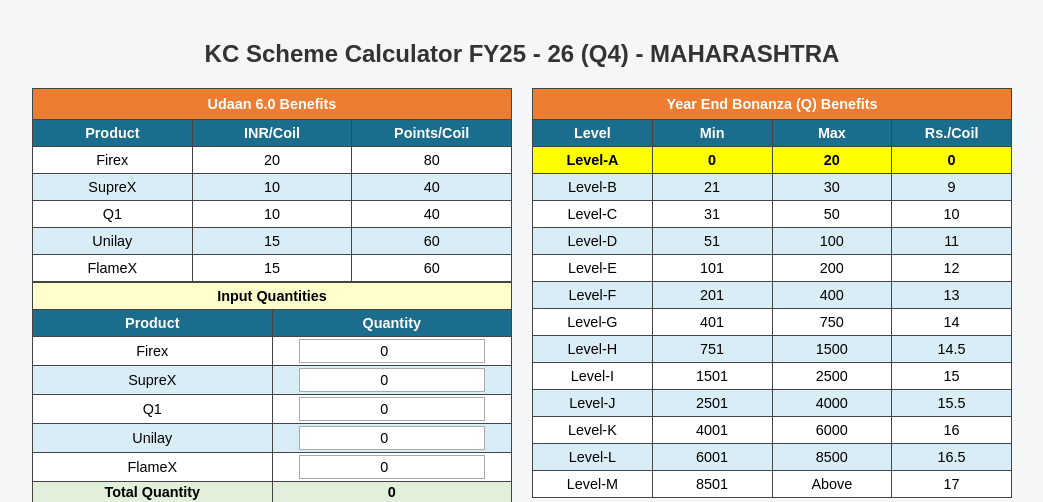
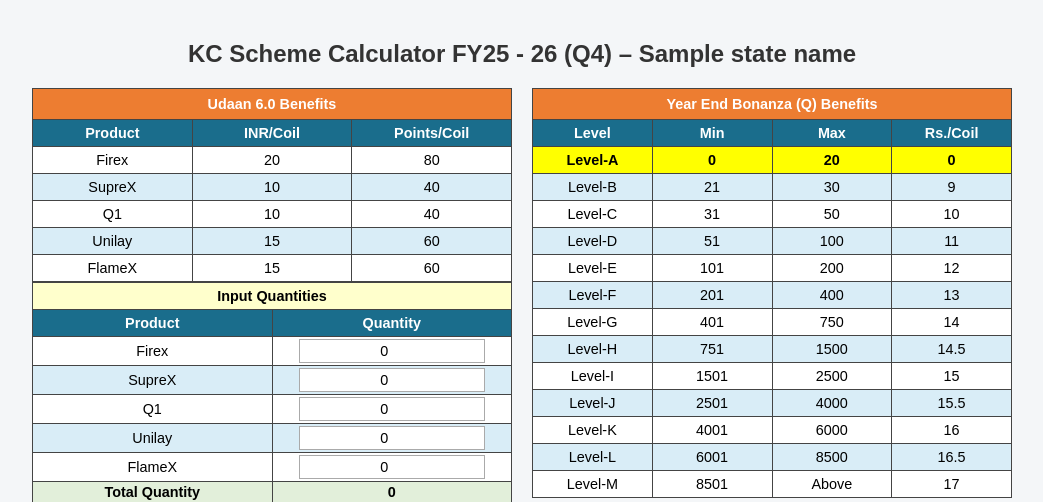
Before and after one commit to Rahulrai23/KD_Scheme_Calculator, a Flask app: template templates/scheme_rest_of_maharashtra.html in a window 1280 px wide. Shown: the top 502 px of the page, without its empty margins (118-1161 px from the left). Run offline with Flask 3, Linux system fonts and the light colour scheme; the template is opened without the code that fills it: most values are stand-ins (such as "Sample title", 1, 10 or a date in 2020).

Commit message:
Update scheme_rest_of_maharashtra.html

```diff
--- a/templates/scheme_rest_of_maharashtra.html
+++ b/templates/scheme_rest_of_maharashtra.html
@@ -63,7 +63,7 @@
 </head>
 <body>
 
-<h2>KC Scheme Calculator FY25 - 26 (Q4) - MAHARASHTRA</h2>
+<h2>KC Scheme Calculator FY25 - 26 (Q4) – {{ state_name }}</h2>
 
 <div class="layout-wrapper">
   <div class="column-left">
```
